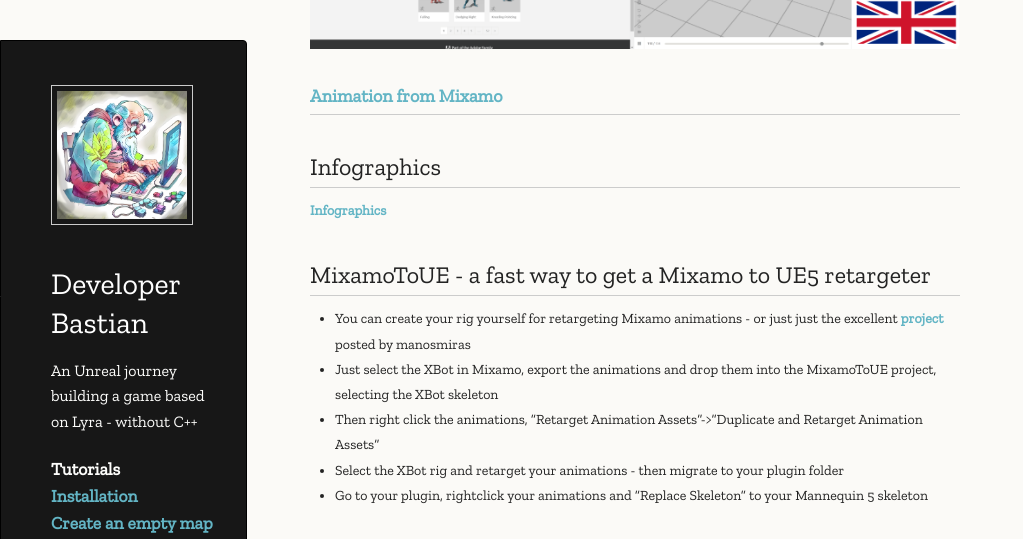
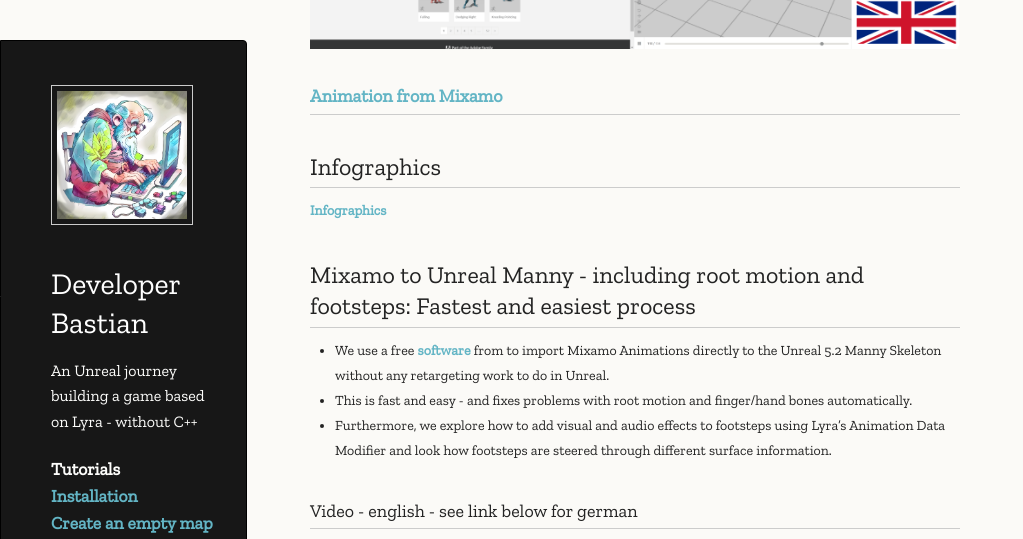
Before and after one commit to DeveloperBastian/www, a Jekyll site: the page built from animations.md, in a window 1280 px wide and 1400 px high, scrolled down 384 px. Shown: the top 539 px of the window, without its empty margins (0-1023 px from the left). Built offline with Jekyll 4.4.1, drawn with Linux system fonts in a browser that asks for light colours; comment, search, counter and statistics services are not loaded; our own code applies the rules of GitHub Pages for plain Markdown files; some of the changed text lies outside the part shown; grey boxes are pictures that could not be loaded.

Commit message:
Changed animation import process to terribilisstudio.fr https://youtu.be/WPWw7_CVGiA

```diff
--- a/animations.md
+++ b/animations.md
@@ -10,24 +10,17 @@
 ## Infographics
 [Infographics](https://github.com/DeveloperBastian/Unreal-Lyra-Concepts/blob/main/infographics/Unreal%20Lyra.pdf)
 
-## MixamoToUE - a fast way to get a Mixamo to UE5 retargeter
-*	You can create your rig yourself for retargeting Mixamo animations - or just just the excellent [project](https://github.com/manosmiras/MixamoToUE) posted by manosmiras
-*	Just select the XBot in Mixamo, export the animations and drop them into the MixamoToUE project, selecting the XBot skeleton
-*	Then right click the animations, "Retarget Animation Assets"->"Duplicate and Retarget Animation Assets"
-*	Select the XBot rig and retarget your animations - then migrate to your plugin folder
-*	Go to your plugin, rightclick your animations and "Replace Skeleton" to your Mannequin 5 skeleton
-
-### Python for automation
-*	Enable both basic Python and the "Python Foundation Packages"
-*	Define the path to find your scripts in
-*	In this case, execute "AddAnimationNotifierTracks.py" to add notifier tracks to your animations
+## Mixamo to Unreal Manny - including root motion and footsteps: Fastest and easiest process
+*	We use a free [software](https://terribilisstudio.fr/) from to import Mixamo Animations directly to the Unreal 5.2 Manny Skeleton without any retargeting work to do in Unreal.
+*	This is fast and easy - and fixes problems with root motion and finger/hand bones automatically.
+*	Furthermore, we explore how to add visual and audio effects to footsteps using Lyra's Animation Data Modifier and look how footsteps are steered through different surface information.
 
 ### Video - english - see link below for german
-{% include youtube.html id="S9gZdC_4DOI" %}
+{% include youtube.html id="WPWw7_CVGiA" %}
 
 ### Video Link german
-*	[Tutorial de](https://youtu.be/L2pJ7EZgras)
+*	[Tutorial de](https://youtu.be/-W3lC_kY-Jw)
 
 ### Thoughts
-*	Python is a powerful way to automate the Unreal Editor - definitely something we will dive into further
+*	Big thank you to https://terribilisstudio.fr/ for providing this great converter!
 *	Cudos to Adobe(R) - the [license](https://helpx.adobe.com/creative-cloud/faq/mixamo-faq.html) for Mixamo animations is extremely open in usage and it is a great source for starting our animation journey
```
